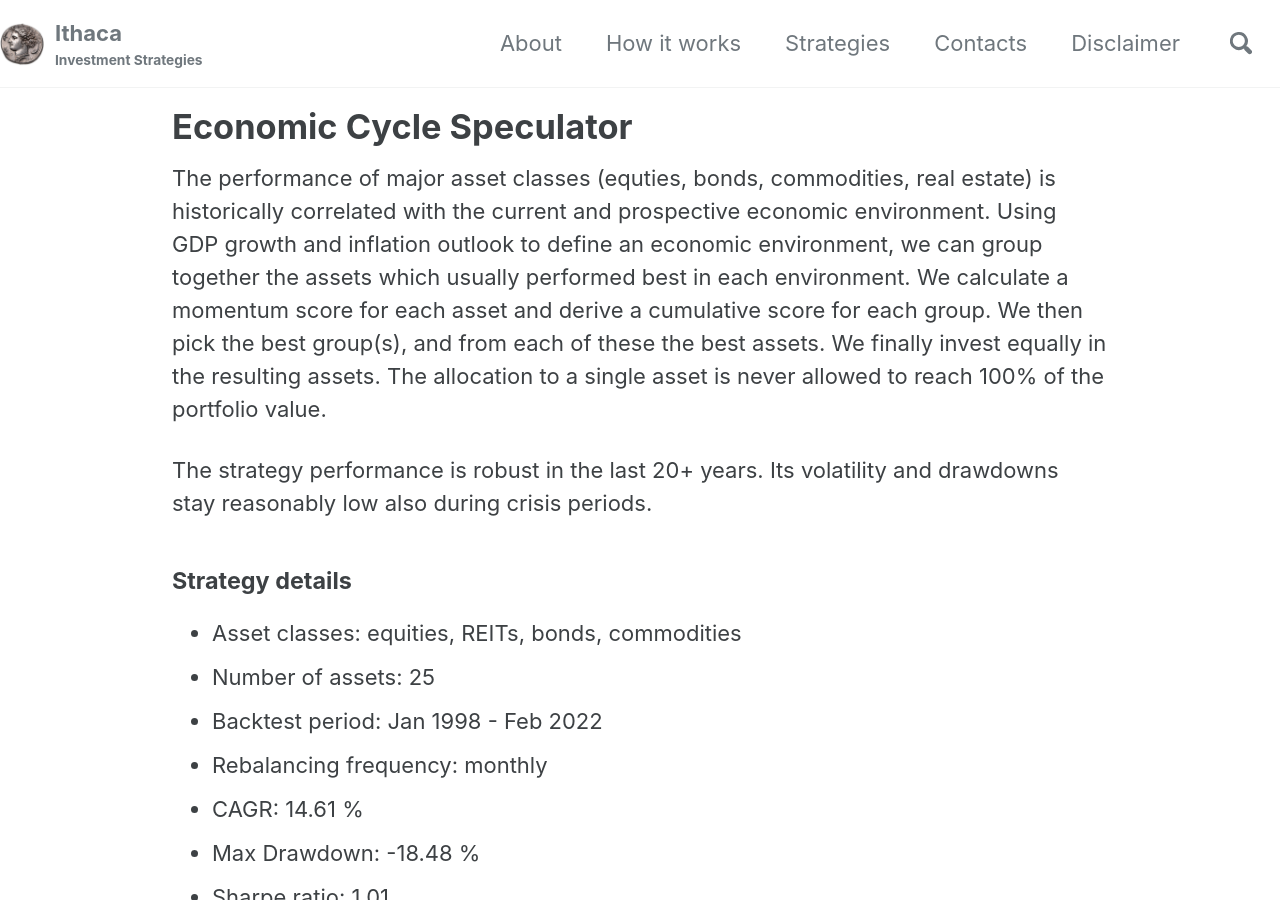
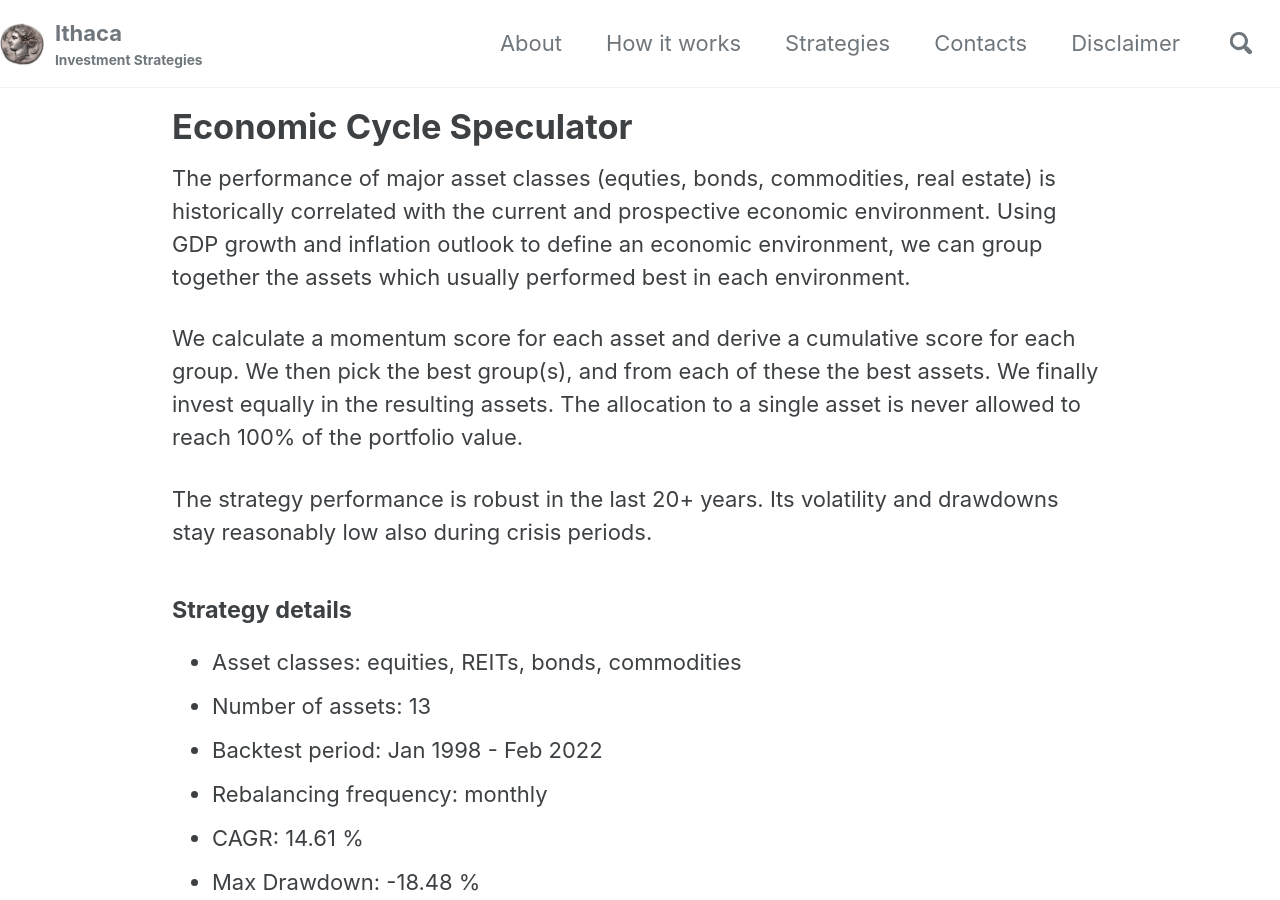
Before and after one commit to IthacaResearch/ithacaresearch.github.io, a Jekyll site: the page built from _posts/2022-02-12-Economic-cycle-speculator.md, in a window 1280 px wide and 900 px high. Built offline with Jekyll 4.4.1, drawn with Linux system fonts in a browser that asks for light colours; cached includes are drawn as plain includes.

Commit message:
Update 2022-02-12-Economic-cycle-speculator.md

```diff
--- a/_posts/2022-02-12-Economic-cycle-speculator.md
+++ b/_posts/2022-02-12-Economic-cycle-speculator.md
@@ -3,15 +3,15 @@ title: "Economic Cycle Speculator"
 permalink: /strategies/economic-cycle-speculator
 ---
 
-The performance of major asset classes (equties, bonds, commodities, real estate) is historically correlated with the current and prospective economic environment.
-Using GDP growth and inflation outlook to define an economic environment, we can group together the assets which usually performed best in each environment.
+The performance of major asset classes (equties, bonds, commodities, real estate) is historically correlated with the current and prospective economic environment. Using GDP growth and inflation outlook to define an economic environment, we can group together the assets which usually performed best in each environment.
+
 We calculate a momentum score for each asset and derive a cumulative score for each group. We then pick the best group(s), and from each of these the best assets. We finally invest equally in the resulting assets. The allocation to a single asset is never allowed to reach 100% of the portfolio value.
 
 The strategy performance is robust in the last 20+ years. Its volatility and drawdowns stay reasonably low also during crisis periods.
 
 #### Strategy details
 * Asset classes: equities, REITs, bonds, commodities
-* Number of assets: 25
+* Number of assets: 13
 * Backtest period: Jan 1998 - Feb 2022
 * Rebalancing frequency: monthly
 * CAGR: 14.61 %
```
